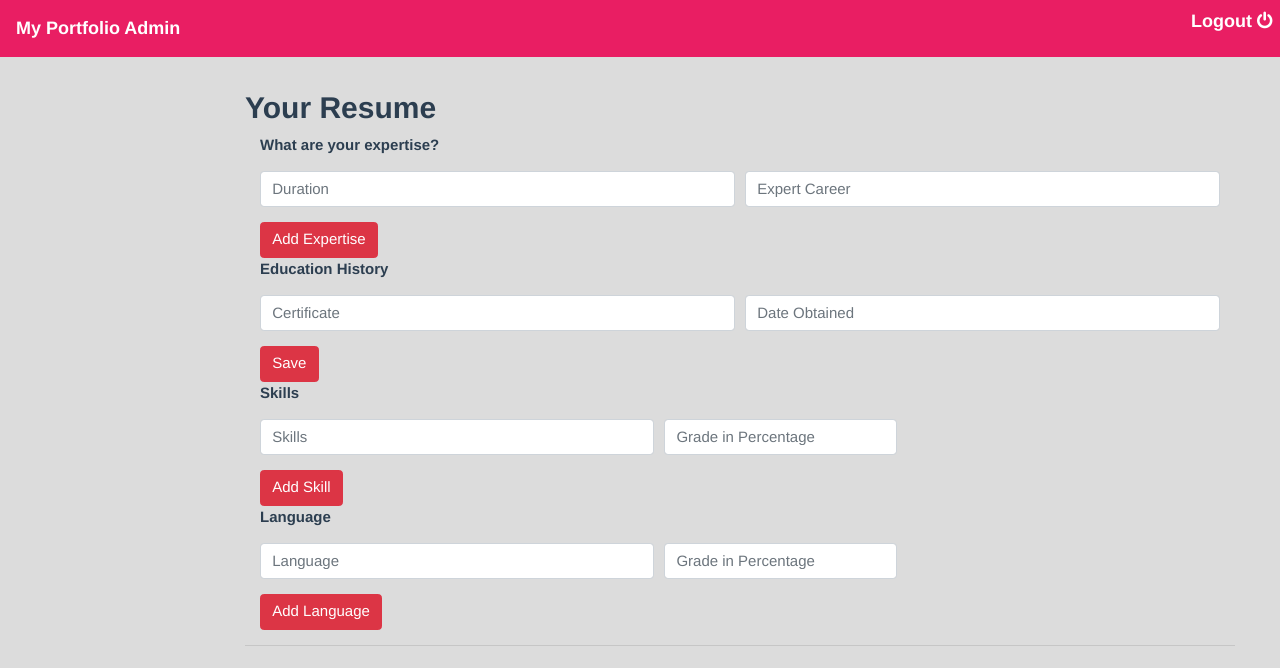
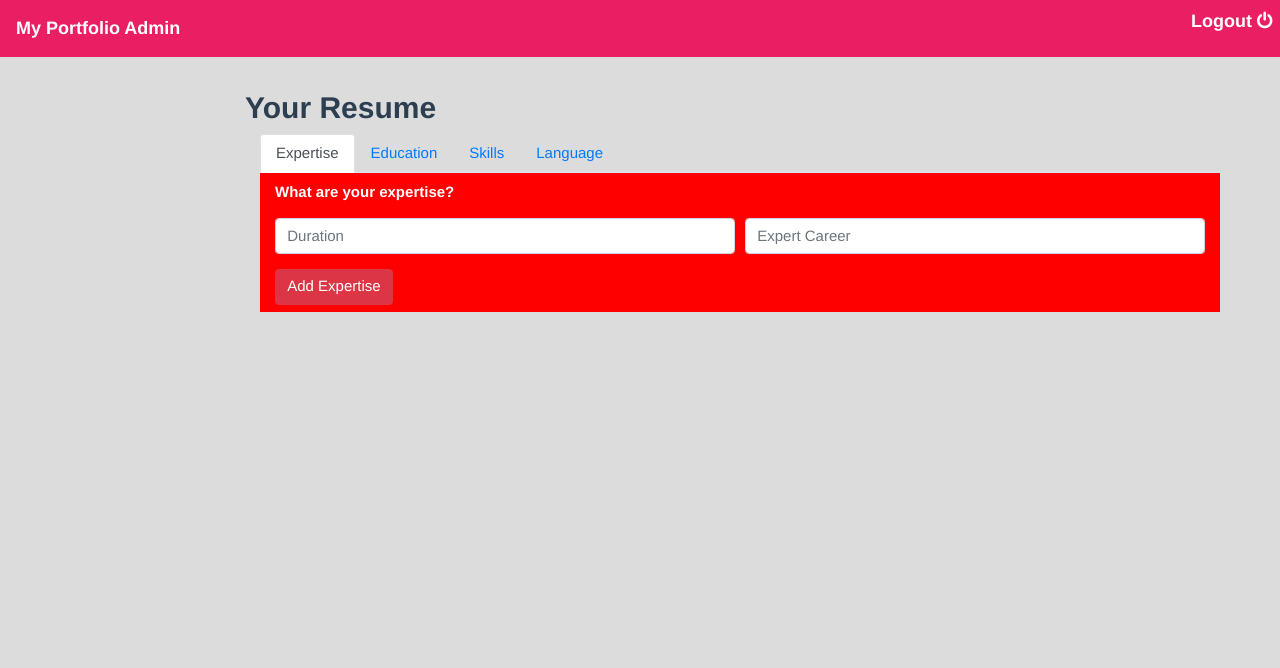
Before and after one commit to Saytzeff-D/Portfolio-frontend, a Vue app: page /portfolio/resume in a window 1280 px wide. Shown: the top 668 px of the page. Built offline with nearby package versions, Linux system fonts and the light colour scheme.

Commit message:
done with resume

```diff
--- a/src/components/Resume.vue
+++ b/src/components/Resume.vue
@@ -2,59 +2,58 @@
     <div class="text-justify mt-5 p-5">
         <p class="h2 font-weight-bold">Your Resume</p>
         <div class="container">
-            <p class="font-weight-bold">What are your expertise?</p>
-            <div class="form-row">
-                <div class="form-group col">
-                    <input class="form-control" placeholder="Duration" />
+            <ul class="nav nav-tabs">
+                <li class="nav-item">
+                    <a href="#expertise" class="nav-link active" data-toggle="tab">
+                        Expertise
+                    </a>
+                </li>
+                <li class="nav-item">
+                    <a href="#education" class="nav-link" data-toggle="tab">
+                        Education
+                    </a>
+                </li>
+                <li class="nav-item">
+                    <a href="#skills" class="nav-link" data-toggle="tab">
+                        Skills
+                    </a>
+                </li>
+                <li class="nav-item">
+                    <a href="#language" class="nav-link" data-toggle="tab">
+                        Language
+                    </a>
+                </li>
+            </ul>
+
+            <div class="tab-content">
+                <div id="expertise" class="container tab-pane active py-2">
+                    <p class="font-weight-bold">What are your expertise?</p>
+                    <MyExpertise />
                 </div>
-                <div class="form-group col">
-                    <input class="form-control" placeholder="Expert Career" />
+                <div id="education" class="container tab-pane py-2">
+                    <p class="font-weight-bold">Education History</p>
+                    <MyEducation />
+                </div>
+                <div id="skills" class="container tab-pane py-2">
+                    <p class="font-weight-bold">Skills</p>
+                    <MySkills />
+                </div>
+                <div id="language" class="container tab-pane py-2">
+                    <p class="font-weight-bold">Language</p>
+                    <MyLanguage />
                 </div>
             </div>
-            <button class="btn btn-danger">Add Expertise</button>
         </div>
-        <div class="container">
-            <p class="font-weight-bold">Education History</p>
-            <div class="form-row">
-                <div class="form-group col">
-                    <input class="form-control" placeholder="Certificate" />
-                </div>
-                <div class="form-group col">
-                    <input class="form-control" placeholder="Date Obtained" />
-                </div>
-            </div>
-            <button class="btn btn-danger">Save</button>
-        </div>
-        <div class="container">
-            <p class="font-weight-bold">Skills</p>
-            <div class="form-row">
-                <div class="form-group col-5">
-                    <input class="form-control" placeholder="Skills" />
-                </div>
-                <div class="form-group col-3">
-                    <input class="form-control" placeholder="Grade in Percentage" />
-                </div>
-            </div>
-            <button class="btn btn-danger">Add Skill</button>
-        </div>
-        <div class="container">
-            <p class="font-weight-bold">Language</p>
-            <div class="form-row">
-                <div class="form-group col-5">
-                    <input class="form-control" placeholder="Language" />
-                </div>
-                <div class="form-group col-3">
-                    <input class="form-control" placeholder="Grade in Percentage" />
-                </div>
-            </div>
-            <button class="btn btn-danger">Add Language</button>
-        </div>
-        <hr/>
     </div>
 </template>
 
 <script>
+import MyExpertise from '../views/Expertise.vue'
+import MyEducation from '../views/Education.vue'
+import MySkills from '../views/Skills.vue'
+import MyLanguage from '../views/Language.vue'
 export default {
+    components: { MyExpertise, MyEducation, MySkills, MyLanguage },
     name: 'AdminResume'
 }
 </script>
--- /dev/null
+++ b/src/views/Education.vue
@@ -0,0 +1,19 @@
+<template>
+    <div>
+        <div class="form-row">
+                <div class="form-group col">
+                    <input class="form-control" placeholder="Certificate" />
+                </div>
+                <div class="form-group col">
+                    <input class="form-control" placeholder="Date Obtained" />
+                </div>
+            </div>
+            <button class="btn btn-danger">Save</button>
+    </div>
+</template>
+
+<script>
+export default {
+    name: 'MyEducation'
+}
+</script>
--- /dev/null
+++ b/src/views/Expertise.vue
@@ -0,0 +1,25 @@
+<template>
+    <div>
+        <div class="form-row">
+                <div class="form-group col">
+                    <input class="form-control" placeholder="Duration" v-model="duration" />
+                </div>
+                <div class="form-group col">
+                    <input class="form-control" placeholder="Expert Career" />
+                </div>
+            </div>
+            <button class="btn btn-danger">Add Expertise</button>
+    </div>
+</template>
+
+<script>
+export default {
+    name: 'MyExpertise',
+    data(){
+        return{
+            duration: '',
+            expert: ''
+        }
+    }
+}
+</script>
--- /dev/null
+++ b/src/views/Language.vue
@@ -0,0 +1,19 @@
+<template>
+    <div>
+        <div class="form-row">
+                <div class="form-group col-5">
+                    <input class="form-control" placeholder="Language" />
+                </div>
+                <div class="form-group col-3">
+                    <input class="form-control" placeholder="Grade in Percentage" />
+                </div>
+            </div>
+            <button class="btn btn-danger">Add Language</button>
+    </div>
+</template>
+
+<script>
+export default {
+    name: 'MyLanguage'
+}
+</script>
--- /dev/null
+++ b/src/views/Skills.vue
@@ -0,0 +1,19 @@
+<template>
+    <div>
+        <div class="form-row">
+                <div class="form-group col-5">
+                    <input class="form-control" placeholder="Skills" />
+                </div>
+                <div class="form-group col-3">
+                    <input class="form-control" placeholder="Grade in Percentage" />
+                </div>
+            </div>
+            <button class="btn btn-danger">Add Skill</button>
+    </div>
+</template>
+
+<script>
+export default {
+    name: 'MySkills'
+}
+</script>
```
